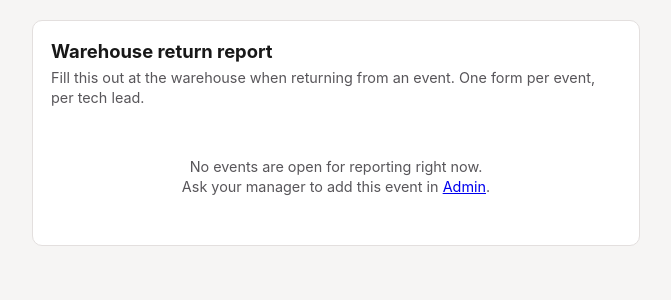
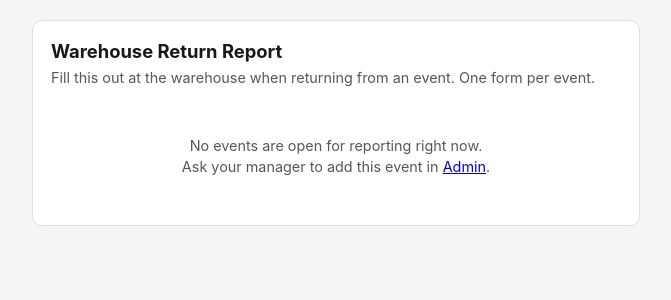
Before and after one commit to lucasbatsiagel/post-event-form, a Flask app: page / in a window 1280 px wide. Shown: the part 55-355 px from the top of the page, without its empty margins (304-975 px from the left). Run offline with Flask 3, Linux system fonts and the light colour scheme; data that the repository does not hold is empty.

Commit message:
Trim form subheading and capitalize heading
Co-Authored-By: Claude Sonnet 5 <noreply@anthropic.com>

```diff
--- a/templates/form.html
+++ b/templates/form.html
@@ -4,8 +4,8 @@
 
 {% block content %}
 <div class="card">
-  <h2>Warehouse return report</h2>
-  <p class="subtitle">Fill this out at the warehouse when returning from an event. One form per event, per tech lead.</p>
+  <h2>Warehouse Return Report</h2>
+  <p class="subtitle">Fill this out at the warehouse when returning from an event. One form per event.</p>
 
   {% if events %}
   <form method="post" action="{{ url_for('submit') }}" id="report-form">
```
